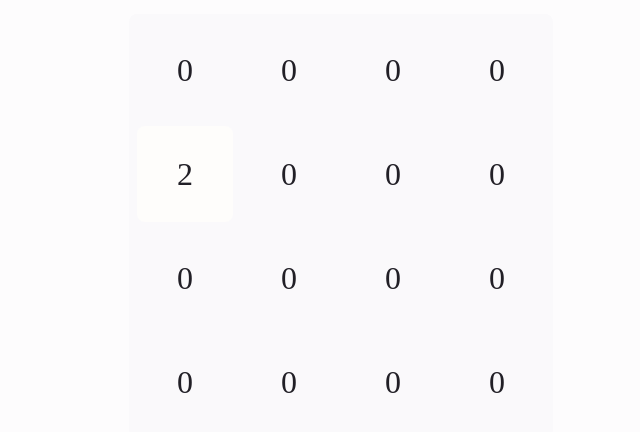
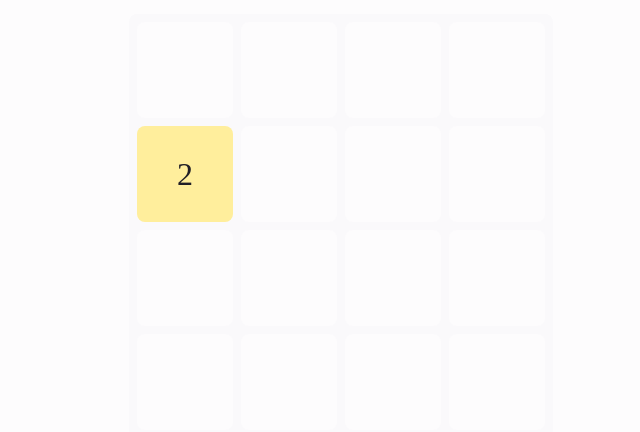
Before and after one commit to tresabhi/open-2048, a SvelteKit app: page / in a window 1280 px wide. Shown: the part 174-606 px from the top of the page, without its empty margins (299-939 px from the left). Built offline with nearby package versions, Linux system fonts and the light colour scheme.

Commit message:
feat: better colors and reset button

```diff
--- a/src/lib/game.svelte
+++ b/src/lib/game.svelte
@@ -1,21 +1,16 @@
 <script lang="ts">
-  import lodash from 'lodash';
   import { onMount } from 'svelte';
   import { get } from 'svelte/store';
   import { Direction, board } from '../stores/board';
 
-  const { times } = lodash;
-
-  const colorMap = times(8, (index) => index + (index > 6 ? 2 : 1));
-
-  console.log(colorMap);
+  const COLOR_MAP = [4, 5, 6, 6, 6, 6, 7, 7, 8, 9];
 
   onMount(() => {
-    if (!get(board).hasBegun) board.insertRandomCell();
+    if (get(board).cells.every((cell) => cell === 0)) board.insertRandomCell();
   });
 
   function onKeyDown({ key, repeat }: KeyboardEvent) {
-    // if (repeat) return;
+    if (repeat) return;
 
     switch (key) {
       case 'w':
@@ -37,6 +32,11 @@
       case 'ArrowRight':
         board.move(Direction.Right);
         break;
+
+      case 'r':
+        board.clear();
+        board.insertRandomCell();
+        break;
     }
   }
 </script>
@@ -45,19 +45,13 @@
   {#each Array(16) as _, index}
     <div
       class="cell"
-      style={`background-color: var(--amber-${
-        colorMap[
-          Math.min(
-            colorMap.length - 1,
-            Math.floor(
-              (colorMap.length / (Math.log2(2048) + 1)) *
-                Math.log2($board.cells[index]),
-            ),
-          )
-        ]
-      })`}
+      style={`background-color: ${
+        $board.cells[index] === 0
+          ? 'none'
+          : `var(--amber-${COLOR_MAP[Math.log2($board.cells[index]) - 1] ?? COLOR_MAP.at(-1)})`
+      }`}
     >
-      {$board.cells[index]}
+      {$board.cells[index] === 0 ? '' : $board.cells[index]}
     </div>
   {/each}
 </div>
--- a/src/stores/board.ts
+++ b/src/stores/board.ts
@@ -7,7 +7,6 @@ const { times, forEach, forEachRight } = lodash;
 
 type Cells = Tuple<number, 16>;
 interface Board {
-  hasBegun: boolean;
   cells: Cells;
 }
 
@@ -19,8 +18,7 @@ export enum Direction {
 }
 
 const { subscribe, update } = writable<Board>({
-  hasBegun: false,
-  cells: times(16, (index) => 0) as Cells,
+  cells: times(16, () => 0) as Cells,
 });
 
 export const board = {
@@ -118,4 +116,12 @@ export const board = {
 
     if (mutated) this.insertRandomCell();
   },
+
+  clear() {
+    update(
+      produce<Board>((draft) => {
+        draft.cells = times(16, () => 0) as Cells;
+      }),
+    );
+  },
 };
```
